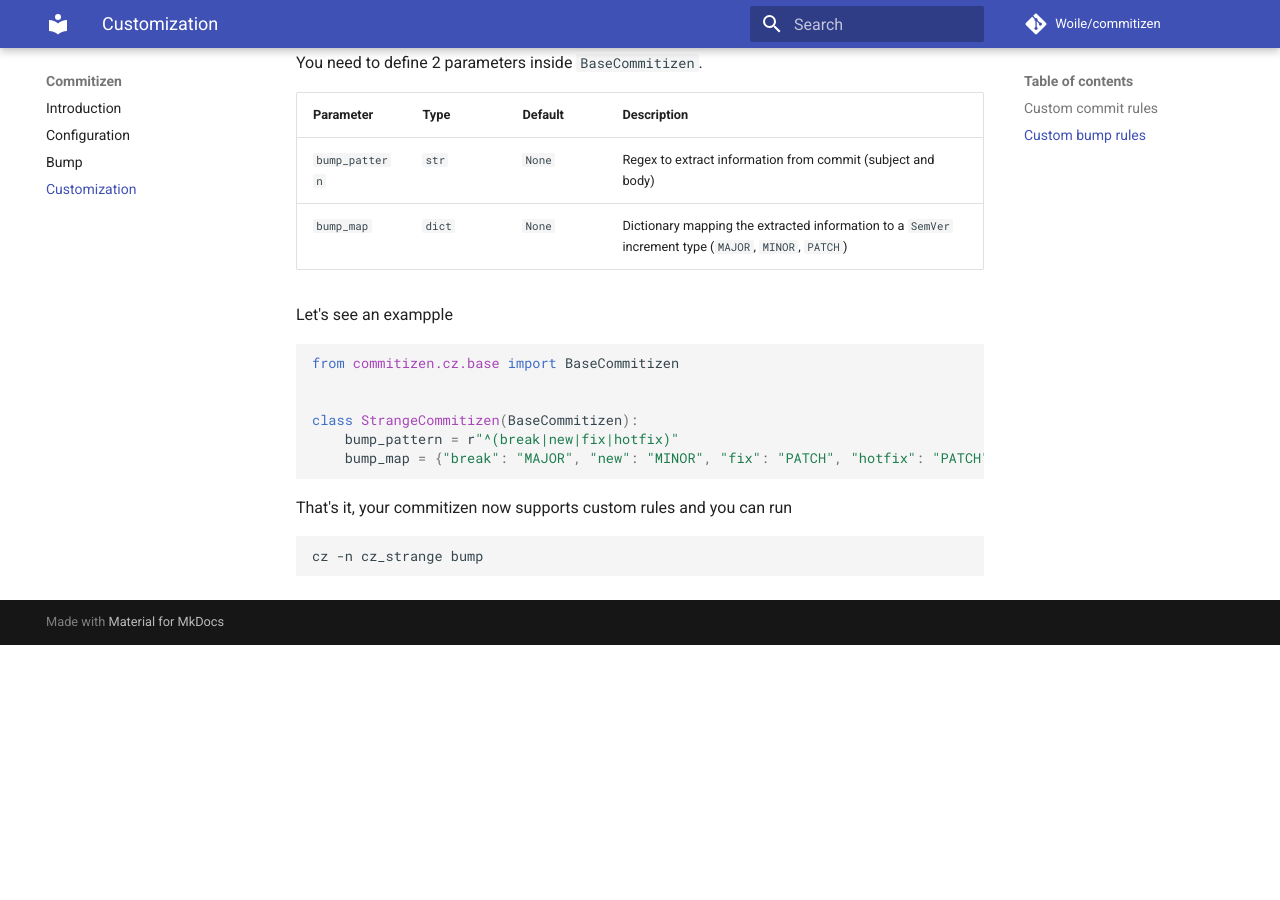
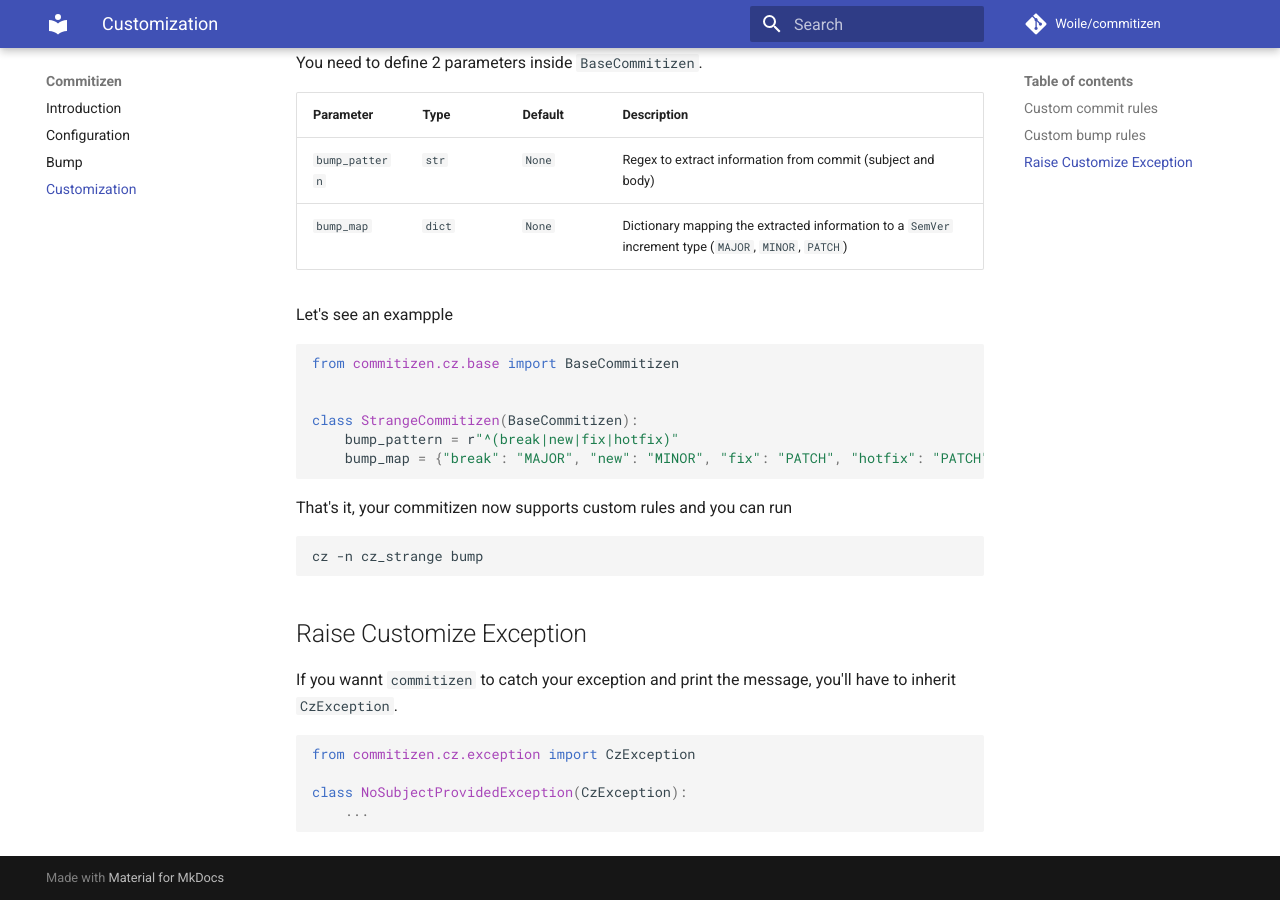
Before and after one commit to commitizen-tools/commitizen, an MkDocs documentation site: the page built from docs/customization.md, in a window 1280 px wide and 900 px high, scrolled down 2100 px. Built offline with MkDocs 1.6.1 and Material for MkDocs 9.7.7, drawn with Linux system fonts in a browser that asks for light colours; comment, search, counter and statistics services are not loaded; before the commit the page ends 2745 px from its top, so only the background shows below that.

Commit message:
docs(customization): description for inheriting CzException
#46

````diff
--- a/docs/customization.md
+++ b/docs/customization.md
@@ -6,7 +6,6 @@
 2. Give a name to your rules.
 3. expose the class at the end of your file assigning it to `discover_this`
 4. Create a python package starting with `cz_` using `setup.py`, `poetry`, etc
-
 
 Check an [example](convcomms) on how to configure `BaseCommitizen`.
 
@@ -123,3 +122,14 @@
 ```
 
 [convcomms]: https://github.com/Woile/commitizen/blob/master/commitizen/cz/conventional_commits/conventional_commits.py
+
+## Raise Customize Exception
+
+If you wannt `commitizen` to catch your exception and print the message, you'll have to inherit `CzException`.
+
+```python
+from commitizen.cz.exception import CzException
+
+class NoSubjectProvidedException(CzException):
+    ...
+```
````
